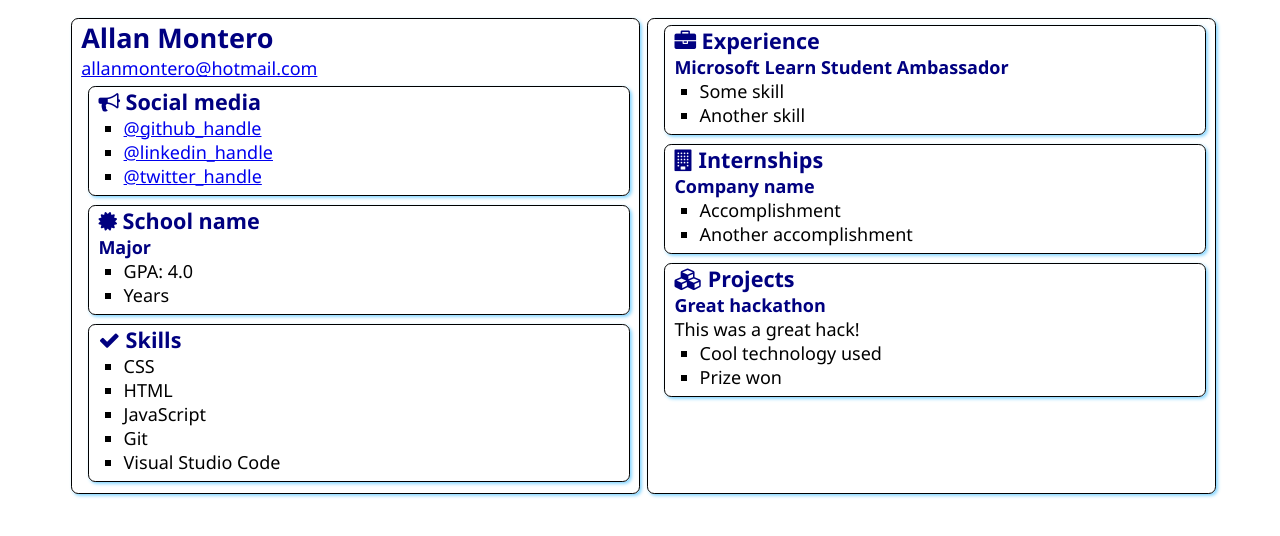
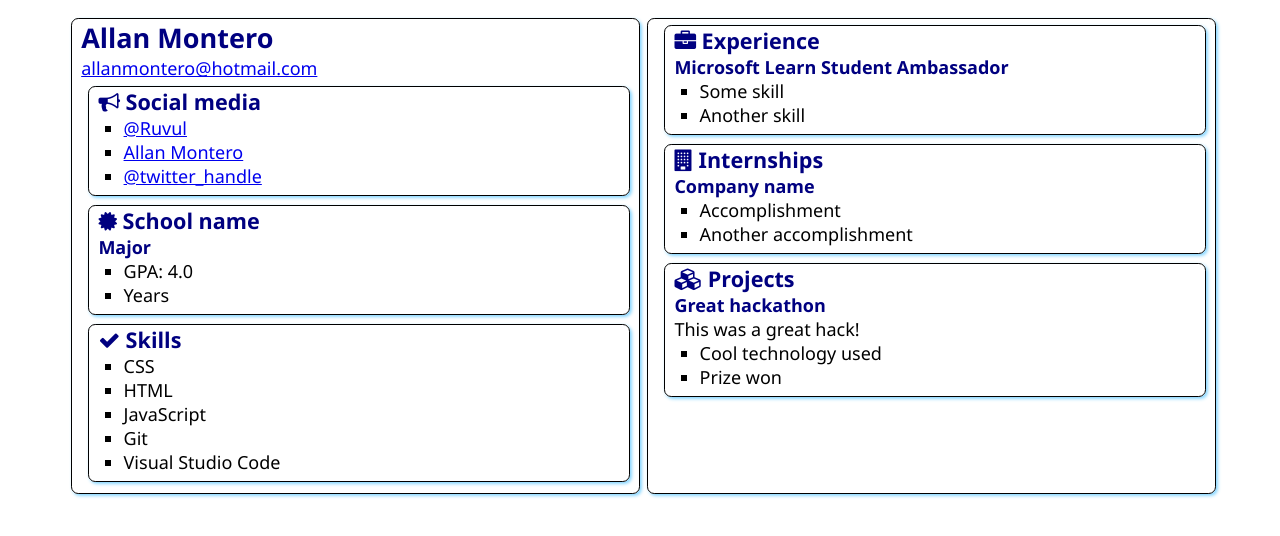
Before and after one commit to Ruvul/SATechnicalOnboarding, a plain HTML site: page src/index.html in a window 1280 px wide. Drawn offline with Linux system fonts and the light colour scheme.

Commit message:
Added Social

```diff
--- a/src/index.html
+++ b/src/index.html
@@ -21,8 +21,8 @@
                     Social media
                 </h2>
                 <ul>
-                    <li><a href="https://github.com/<handle>">@github_handle</a></li>
-                    <li><a href="https://linkedin.com/in/<handle>">@linkedin_handle</a></li>
+                    <li><a href="https://github.com/Ruvul">@Ruvul</a></li>
+                    <li><a href="https://www.linkedin.com/in/allan-montero-10b7441a5/">Allan Montero</a></li>
                     <li><a href="https://twitter.com/<handle>">@twitter_handle</a></li>
                 </ul>
             </section>
```
